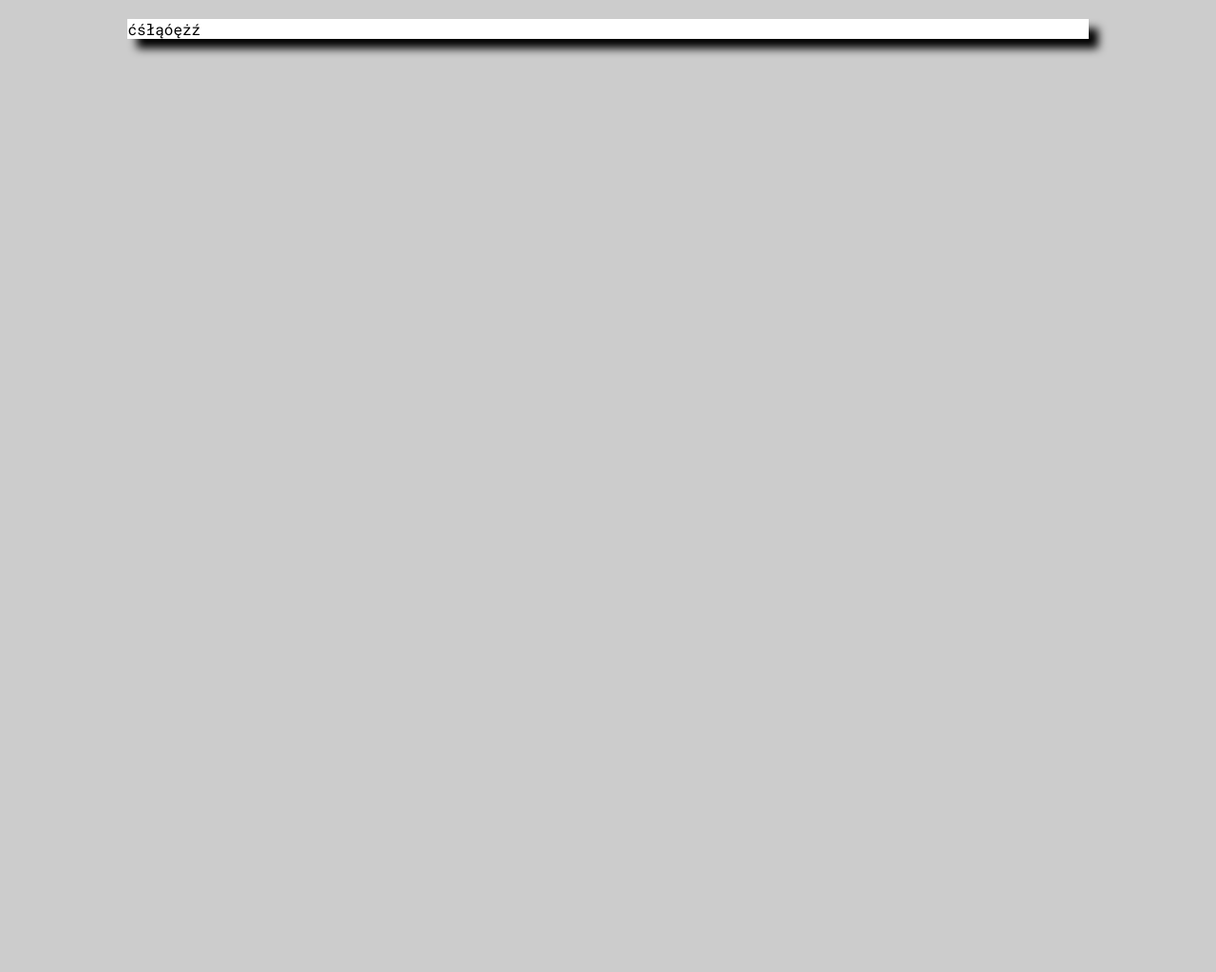
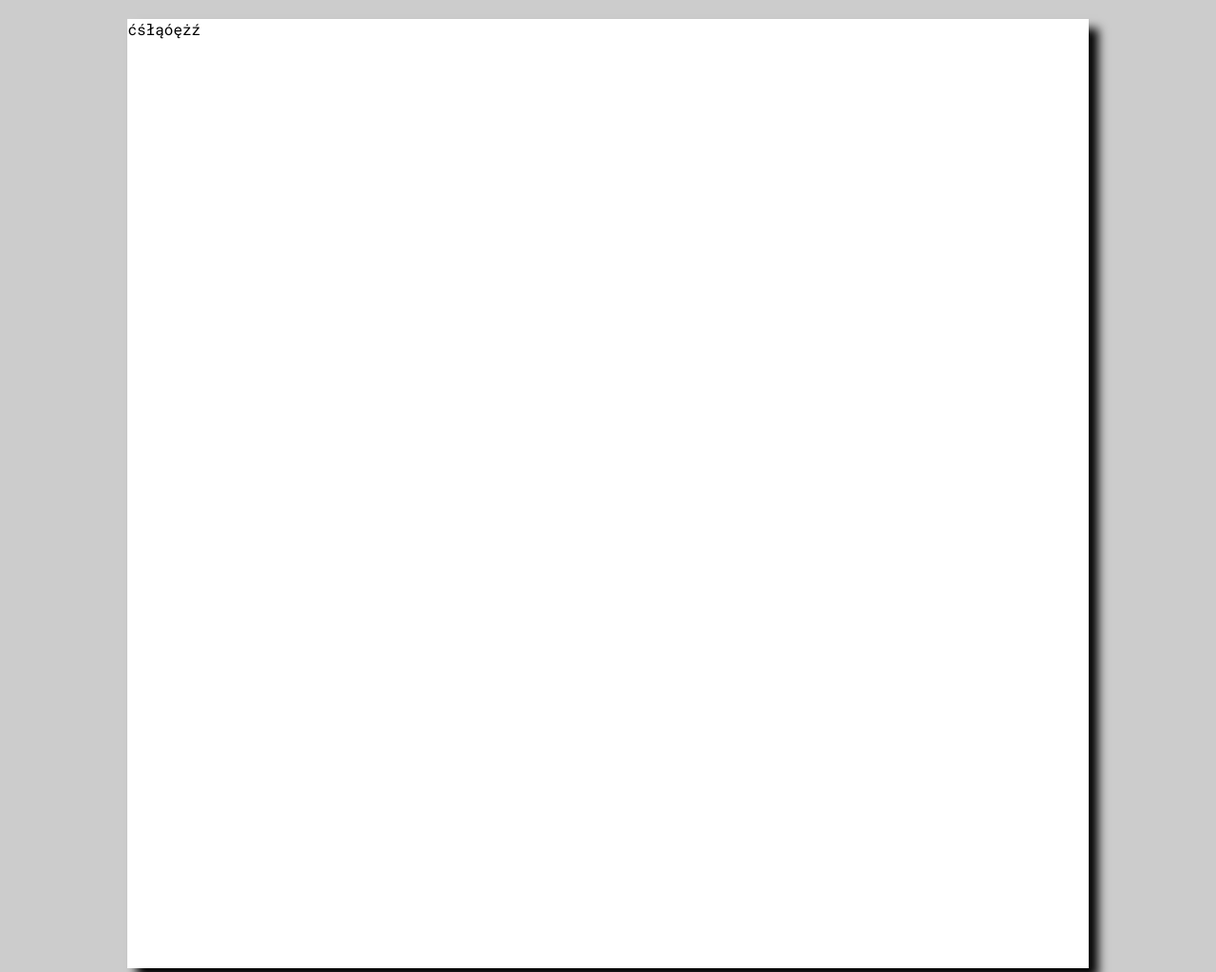
Before and after one commit to leszek721/animacje-CSS, a plain HTML site: page samouczek.html in a window 1280 px wide. Shown: the top 1024 px of the page at 95% size. Before the commit the page ends 800 px from the top, so only its background shows below. Drawn offline with Linux system fonts and the light colour scheme.

Commit message:
Add files via upload

```diff
--- a/style.css
+++ b/style.css
@@ -5,7 +5,7 @@ body {
 #kartka {
 	background: white;
 	width: 80%;
-	min-height: 150%;
+	min-height: 1000px;;
 	margin-top: 20px;
 	margin-right: auto;
 	margin-left: auto;
```
Also changed, not shown: 1 other file.
